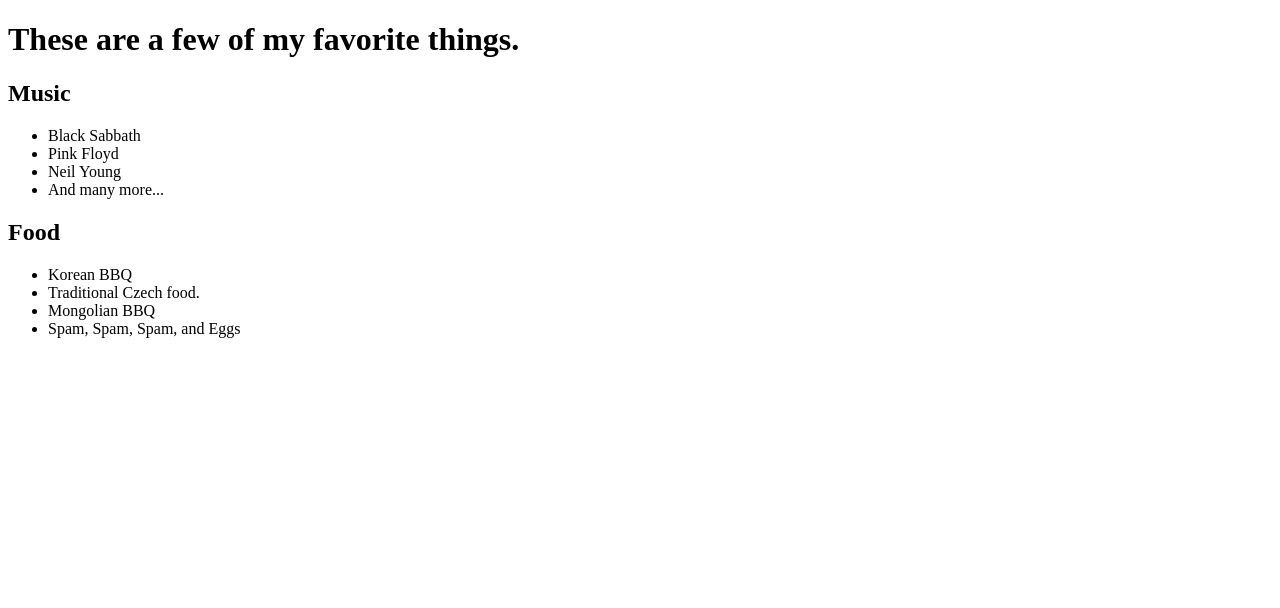
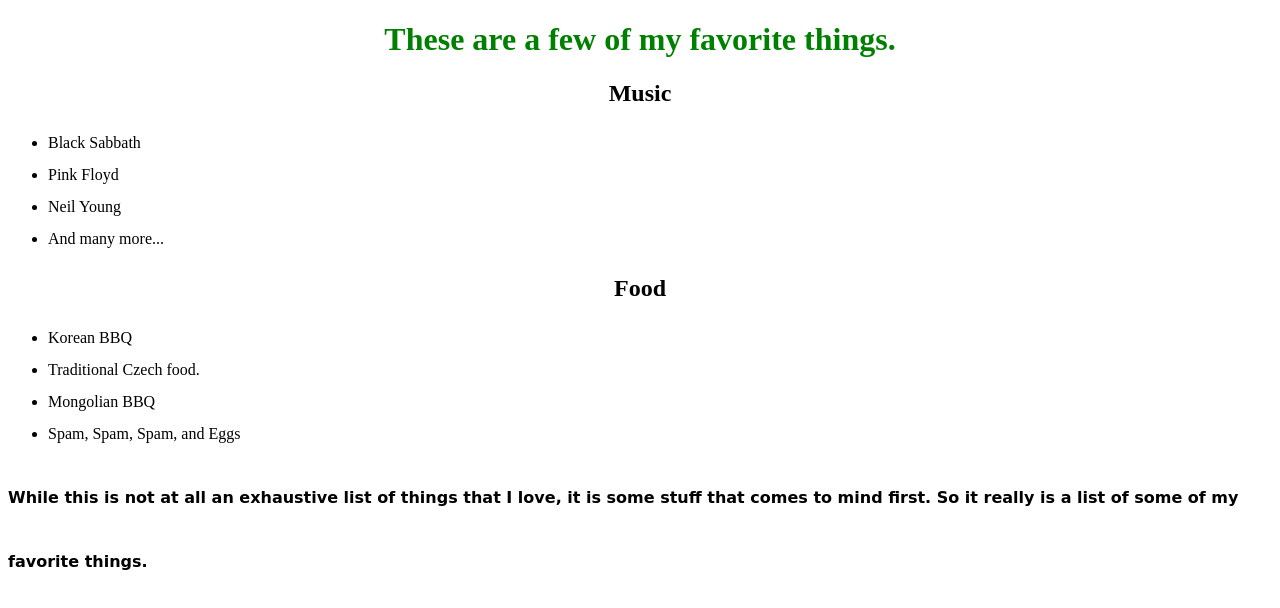
Before and after one commit to alexanderkondra/favplace, a plain HTML site: page favorite-things.html in a window 1280 px wide. Drawn offline with Linux system fonts and the light colour scheme.

Commit message:
add css stylesheet

```diff
--- /dev/null
+++ b/css/styles.css
@@ -0,0 +1,18 @@
+h1 {
+  color: green;
+  text-align: center;
+}
+h2 {
+  font-style: bold;
+  text-align: center;
+}
+li {
+  line-height: 200%;
+}
+
+p {
+  font-weight: 600;
+  font-size: 90;
+  font-family: cursive;
+  line-height: 400%;
+}
--- a/favorite-things.html
+++ b/favorite-things.html
@@ -1,7 +1,8 @@
 <!DOCTYPE HTML>
 <html>
   <head>
-     <title>favorite things</title>
+    <link href="css/styles.css" rel="stylesheet" type="text/css">
+      <title>Favorite things</title>
   </head>
   <body>
     <h1>These are a few of my favorite things.</h1>
@@ -19,5 +20,7 @@
         <li>Mongolian BBQ</li>
         <li>Spam, Spam, Spam, and Eggs</li>
       </ul>
-  </body>
+     <p>While this is not at all an exhaustive list of things that I love,
+       it is some stuff that comes to mind first. So it really is a list of some of my favorite things.</p>
+    </body>
 </html>
```
